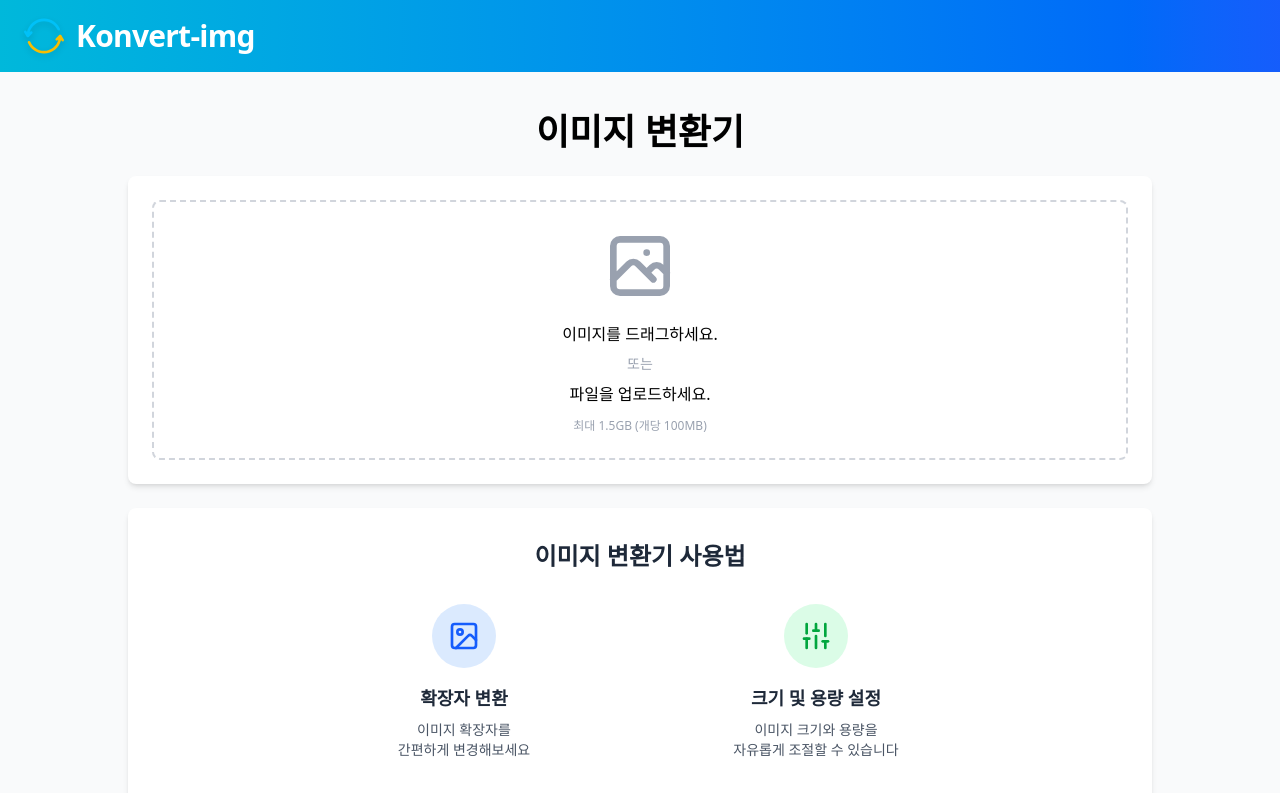
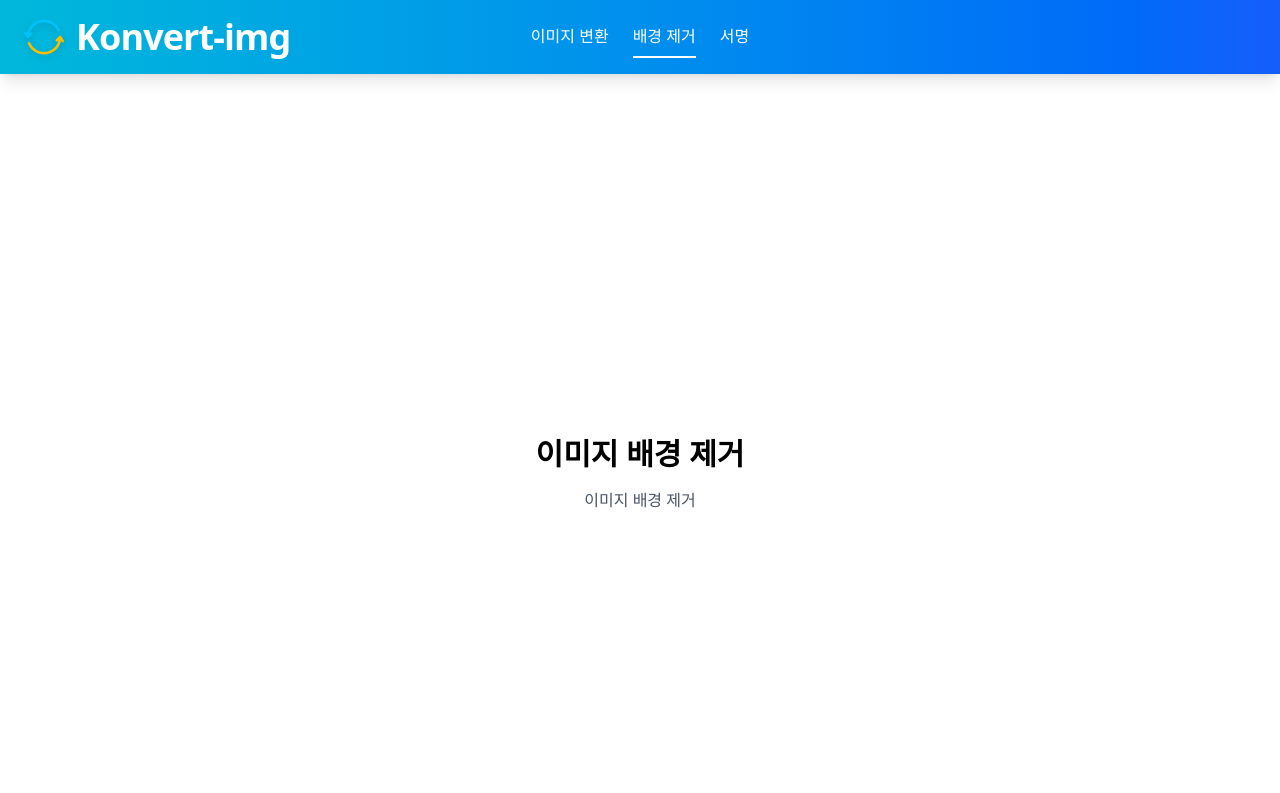
Before and after one commit to terrydkim/konvert-img, a React (Vite) app: page /remove-background in a window 1280 px wide. Shown: the top 793 px of the page. Built offline with nearby package versions, Linux system fonts and the light colour scheme.

Commit message:
feat: 헤더 nav 추가, react router 추가

```diff
--- a/package.json
+++ b/package.json
@@ -10,10 +10,12 @@
     "preview": "vite preview"
   },
   "dependencies": {
+    "class-variance-authority": "^0.7.1",
     "jszip": "^3.10.1",
     "lucide-react": "^0.545.0",
     "react": "^19.1.1",
-    "react-dom": "^19.1.1"
+    "react-dom": "^19.1.1",
+    "react-router-dom": "^7.9.4"
   },
   "devDependencies": {
     "@eslint/js": "^9.36.0",
@@ -22,6 +24,7 @@
     "@types/node": "^24.6.0",
     "@types/react": "^19.1.16",
     "@types/react-dom": "^19.1.9",
+    "@types/react-router-dom": "^5.3.3",
     "@vitejs/plugin-react": "^5.0.4",
     "autoprefixer": "^10.4.21",
     "eslint": "^9.36.0",
--- a/src/App.tsx
+++ b/src/App.tsx
@@ -1,16 +1,23 @@
+import { BrowserRouter, Route, Routes } from 'react-router-dom';
 import Footer from './components/Footer';
-import Header from "./components/Header";
+import Header from "./components/header/Header";
 import Converter from "./pages/converter/Converter";
+import RemoveBackground from './pages/remove-background/RemoveBackground';
+import Signature from "./pages/signature/Signature";
 
 function App() {
   return (
-    <>
+    <BrowserRouter>
       <Header />
       <main>
-        <Converter />
+        <Routes>
+          <Route path="/" element={<Converter />} />
+          <Route path="/remove-background" element={<RemoveBackground />} />
+          <Route path="/signature" element={<Signature />} />
+        </Routes>
       </main>
       <Footer/>
-    </>
+    </BrowserRouter>
   );
 }
 
--- a/src/components/Header.tsx
+++ /dev/null
@@ -1,16 +0,0 @@
-import ConverterIcon from "./icons/ConverterIcon";
-
-export default function Header() {
-  return (
-    <header className="bg-gradient-to-r from-cyan-500 to-blue-600 shadow-lg">
-      <div className="container mx-auto px-6 py-4">
-        <div className="flex items-center gap-3">
-          <ConverterIcon size={40} className="drop-shadow-md" />
-          <h1 className="text-3xl font-bold text-white tracking-tight">
-            Konvert-img
-          </h1>
-        </div>
-      </div>
-    </header>
-  );
-}
--- /dev/null
+++ b/src/components/header/Header.tsx
@@ -0,0 +1,62 @@
+import { Link, NavLink } from "react-router-dom";
+import ConverterIcon from "../icons/ConverterIcon";
+import { navLink } from "./header.nav-link.cva";
+
+export default function Header() {
+  return (
+    <header className="bg-gradient-to-r from-cyan-500 to-blue-600 shadow-lg">
+      <div className="container mx-auto px-4 py-3 md:px-6 md:py-4">
+        <div className="grid grid-cols-3 items-center gap-2 md:gap-6">
+          <Link
+            to="/"
+            aria-label="홈으로 이동"
+            className="flex items-center gap-3
+            focus-visible:outline-none focus-visible:ring-2 focus-visible:ring-white/60 rounded-lg"
+          >
+            <ConverterIcon size={40} className="drop-shadow-md" />
+            <span className="font-bold text-white tracking-tight text-xl sm:text-2xl md:text-3xl lg:text-4xl">
+              Konvert-img
+            </span>
+          </Link>
+          <nav
+            className="justify-self-center hidden md:block"
+            aria-label="메인 탐색"
+          >
+            <ul className="flex gap-6">
+              <li>
+                <NavLink
+                  to="/"
+                  className={({ isActive }) =>
+                    navLink({ active: isActive, size: "md" })
+                  }
+                >
+                  이미지 변환
+                </NavLink>
+              </li>
+              <li>
+                <NavLink
+                  to="/remove-background"
+                  className={({ isActive }) =>
+                    navLink({ active: isActive, size: "md" })
+                  }
+                >
+                  배경 제거
+                </NavLink>
+              </li>
+              <li>
+                <NavLink
+                  to="/signature"
+                  className={({ isActive }) =>
+                    navLink({ active: isActive, size: "md" })
+                  }
+                >
+                  서명
+                </NavLink>
+              </li>
+            </ul>
+          </nav>
+        </div>
+      </div>
+    </header>
+  );
+}
--- /dev/null
+++ b/src/components/header/header.nav-link.cva.ts
@@ -0,0 +1,23 @@
+import { cva } from "class-variance-authority";
+
+export const navLink = cva(
+  "inline-flex items-center text-white font-medium transition-all border-b-2 border-transparent hover:opacity-80 " +
+    "focus-visible:outline-none focus-visible:ring-2 focus-visible:ring-white focus-visible:rounded-sm" +
+    "px-1.5 py-2",
+  {
+    variants: {
+      active: {
+        true: "border-white",
+        false: "",
+      },
+      size: {
+        md: "text-base",
+        lg: "text-lg",
+      },
+    },
+    defaultVariants: {
+      active: false,
+      size: "md",
+    },
+  }
+);
--- /dev/null
+++ b/src/pages/remove-background/RemoveBackground.tsx
@@ -0,0 +1,13 @@
+
+const RemoveBackground = () => {
+  return (
+    <div className="min-h-screen flex items-center justify-center">
+      <div className="text-center">
+        <h1 className="text-3xl font-bold mb-4">이미지 배경 제거</h1>
+        <p className="text-gray-600">이미지 배경 제거</p>
+      </div>
+    </div>
+  );
+}
+
+export default RemoveBackground;
--- /dev/null
+++ b/src/pages/signature/Signature.tsx
@@ -0,0 +1,12 @@
+const Signature = () => {
+  return (
+    <div className="min-h-screen flex items-center justify-center">
+      <div className="text-center">
+        <h1 className="text-3xl font-bold mb-4">온라인 서명</h1>
+        <p className="text-gray-600">서명 기능이 곧 추가될 예정입니다.</p>
+      </div>
+    </div>
+  );
+};
+
+export default Signature;
```
Also changed, not shown: 1 other file (tests, documents, lock files or other folders).
